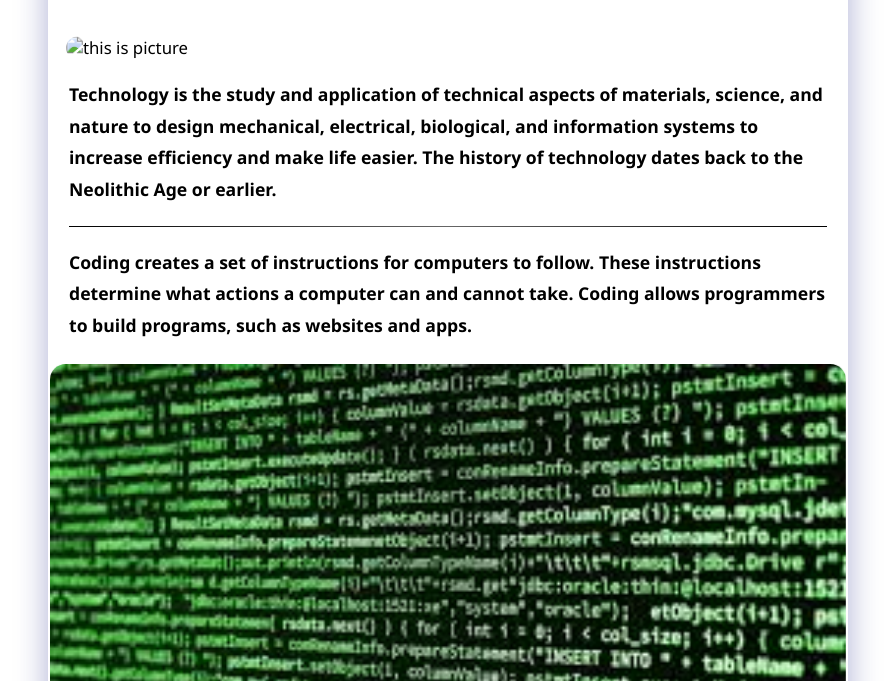
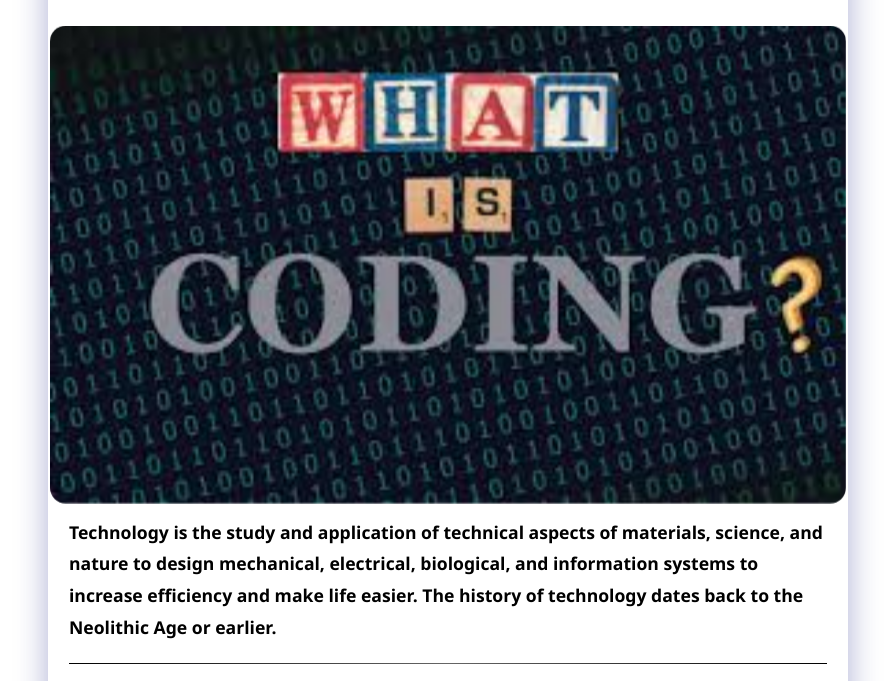
Before and after one commit to mohammad7mo2009/test, a plain HTML site: page index.html in a window 1280 px wide. Shown: the part 99-780 px from the top of the page, without its empty margins (192-1087 px from the left). Drawn offline with Linux system fonts and the light colour scheme.

Commit message:
Update index.html

```diff
--- a/index.html
+++ b/index.html
@@ -120,7 +120,7 @@
 <div class="container">
   <h1>The Coding Technology</h1>
 
-  <img src="project0.jpg" alt="this is picture" />
+  <img src="project1.jpg" alt="this is picture" />
 
   <p>
     Technology is the study and application of technical aspects of materials, science, and nature to design mechanical, electrical, biological, and information systems to increase efficiency and make life easier. The history of technology dates back to the Neolithic Age or earlier.
```
